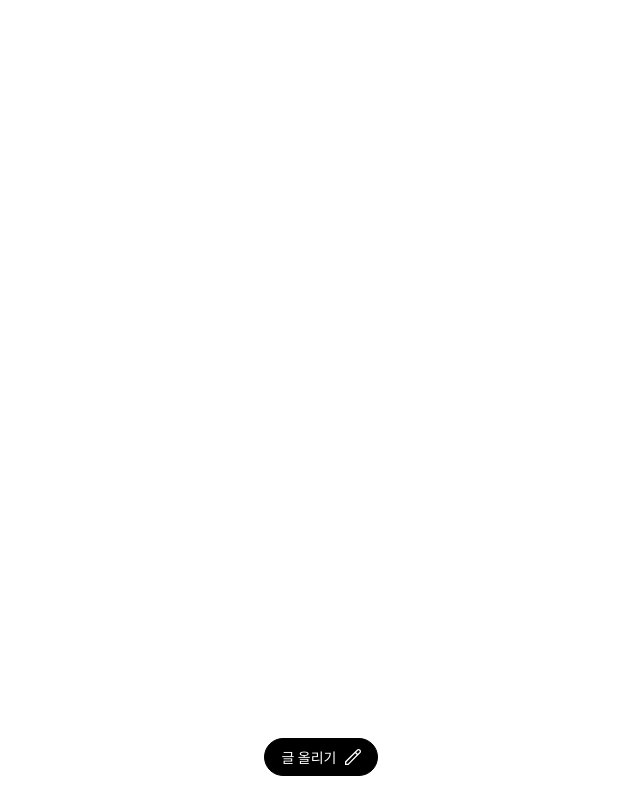
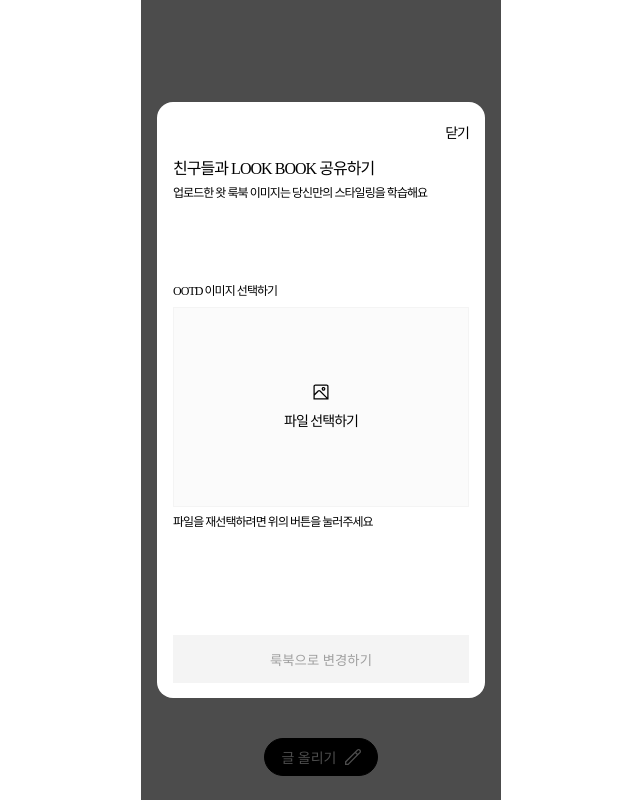
Before and after one commit to Coollaafi/Coollaafi_Frontend, a React (Create React App) app: page /community in a window 1280 px wide. Both pictures are taken after a click on the button "글 올리기". Shown: the whole page, without its empty margins (319-959 px from the left). Built offline with nearby package versions, Linux system fonts and the light colour scheme.

Commit message:
feat: #4 modal hook 만들기, 모달 페이지1 UI 완료 및 hook 적용

```diff
--- a/package.json
+++ b/package.json
@@ -12,6 +12,7 @@
     "react-dom": "^18.3.1",
     "react-router-dom": "^6.24.1",
     "react-scripts": "5.0.1",
+    "styled-components": "^6.1.11",
     "typescript": "^4.9.5",
     "web-vitals": "^2.1.4"
   },
--- /dev/null
+++ b/src/components/community/UploadModal.tsx
@@ -0,0 +1,106 @@
+import { useState } from 'react';
+import styled from 'styled-components';
+
+const Container = styled.div`
+  width: 100%;
+  height: 100%;
+  display: flex;
+  flex-direction: column;
+  align-items: center;
+  justify-content: center;
+  background-color: rgba(0, 0, 0, 0.7);
+  z-index: 1;
+`;
+
+const ModalBox = styled.div`
+  width: 328px;
+  height: 596px;
+  background-color: #fff;
+  border: none;
+  border-radius: 16px;
+  padding: 16px 16px;
+`;
+
+const CloseBtn = styled.text`
+  display: flex;
+  justify-content: end;
+  font-family: 'Noto';
+  font-size: 14px;
+  margin-top: 8px;
+  cursor: pointer;
+`;
+
+const Box = styled.div<{ name: string }>`
+  display: flex;
+  flex-direction: column;
+  gap: 8px;
+  font-family: 'Noto';
+  margin: ${(props) =>
+    props.name == 'title' ? '16px 0 84px 0' : '0 0 106px 0'};
+`;
+
+const ImageBox = styled.div`
+  display: flex;
+  flex-direction: column;
+  gap: 10px;
+  justify-content: center;
+  align-items: center;
+  width: 296px;
+  height: 200px;
+  background: #fbfbfb;
+  border: 1px solid #f4f4f4;
+  font-family: 'Noto';
+  font-size: 14px;
+  cursor: pointer;
+`;
+
+const Title = styled.text`
+  font-size: 16px;
+`;
+
+const Detail = styled.text`
+  font-size: 12px;
+`;
+
+const Icon = styled.img`
+  width: 16px;
+  height: 16px;
+`;
+
+const Button = styled.button<{ isDone: boolean }>`
+  width: 296px;
+  height: 48px;
+  color: ${(props) => (props.isDone ? '#ffffff' : '#9f9f9f')};
+  background-color: ${(props) => (props.isDone ? '#000000' : '#f4f4f4')};
+`;
+
+type UploadModalProps = {
+  closeModal: () => void;
+};
+
+export default function UploadModal({ closeModal }: UploadModalProps) {
+  const [isDone, setIsDone] = useState(false);
+
+  return (
+    <Container>
+      <ModalBox>
+        <CloseBtn onClick={closeModal}>닫기</CloseBtn>
+        <Box name="title">
+          <Title>친구들과 LOOK BOOK 공유하기</Title>
+          <Detail>
+            업로드한 왓 룩북 이미지는 당신만의 스타일링을 학습해요
+          </Detail>
+        </Box>
+        <Box name="image">
+          <Detail>OOTD 이미지 선택하기</Detail>
+          <ImageBox>
+            <Icon src="/assets/icons/image.svg" />
+            파일 선택하기
+          </ImageBox>
+          <Detail>파일을 재선택하려면 위의 버튼을 눌러주세요</Detail>
+        </Box>
+        <Button isDone={isDone}>룩북으로 변경하기</Button>
+      </ModalBox>
+    </Container>
+  );
+}
--- /dev/null
+++ b/src/hooks/community/useModal.ts
@@ -0,0 +1,14 @@
+import { useState } from 'react';
+
+export default function useModal() {
+  const [isOpen, setIsOpen] = useState(false);
+
+  const openModal = () => setIsOpen(true);
+  const closeModal = () => setIsOpen(false);
+
+  return {
+    isOpen,
+    openModal,
+    closeModal,
+  };
+}
--- a/src/pages/community.tsx
+++ b/src/pages/community.tsx
@@ -1,4 +1,6 @@
 import styled from 'styled-components';
+import UploadModal from 'components/community/UploadModal';
+import useModal from 'hooks/community/useModal';
 
 const Container = styled.div`
   width: 360px;
@@ -27,12 +29,15 @@ const PencilIcon = styled.img`
 `;
 
 export default function CommunityPage() {
+  const { isOpen, closeModal, openModal } = useModal();
+
   return (
     <Container>
-      <UploadBtn>
+      <UploadBtn onClick={openModal}>
         글 올리기
         <PencilIcon src="/assets/icons/pencil.svg" />
       </UploadBtn>
+      {isOpen ? <UploadModal closeModal={closeModal} /> : <></>}
     </Container>
   );
 }
--- a/src/styles/fonts.css
+++ b/src/styles/fonts.css
@@ -2,11 +2,6 @@
   font-family: 'DTL';
   src: url('/public/assets/fonts/DTLProkyonTCapsLight.otf') format('opentype');
   font-weight: 500;
-}
-@font-face {
-  font-family: 'Noto-Thin';
-  src: url('/public/assets/fonts/NotoSansKR-Regular.otf') format('opentype');
-  font-weight: 400;
 }
 
 @font-face {
@@ -14,3 +9,9 @@
   src: url('/public/assets/fonts/NotoSansKR-Regular.otf') format('opentype');
   font-weight: 500;
 }
+
+@font-face {
+  font-family: 'Noto-Thin';
+  src: url('/public/assets/fonts/NotoSansKR-Regular.otf') format('opentype');
+  font-weight: 400;
+}
--- a/src/styles/globals.css
+++ b/src/styles/globals.css
@@ -11,8 +11,12 @@ body {
   padding: 0;
   margin: 0;
 
+  background-color: #fff;
+
   display: flex;
   justify-content: center;
+
+  letter-spacing: -0.96px;
 }
 
 button {
@@ -25,7 +29,6 @@ button {
 
 text {
   line-height: 120%;
-  letter-spacing: -0.96px;
   color: #000;
 }
 
```
Also changed, not shown: public/assets/icons/image.svg (added), 1 other file (tests, documents, lock files or other folders).
